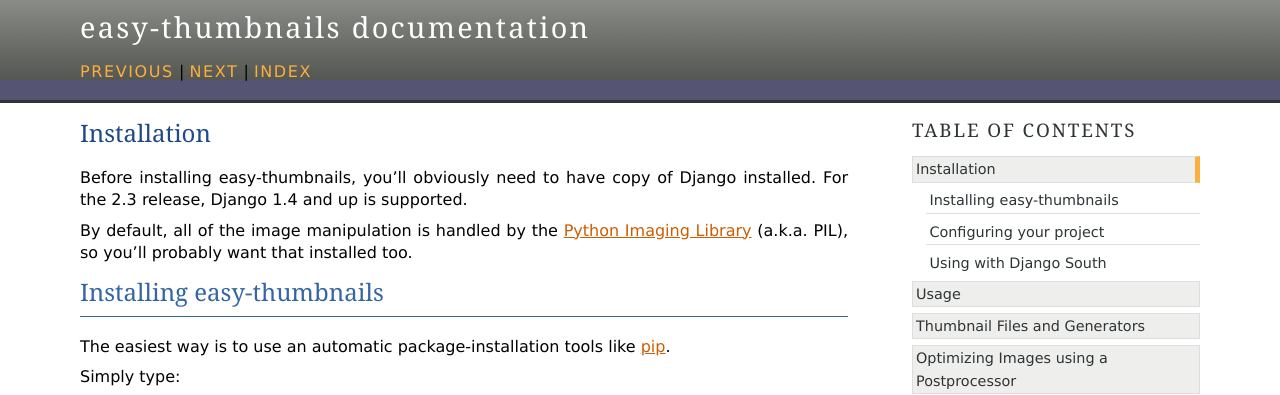
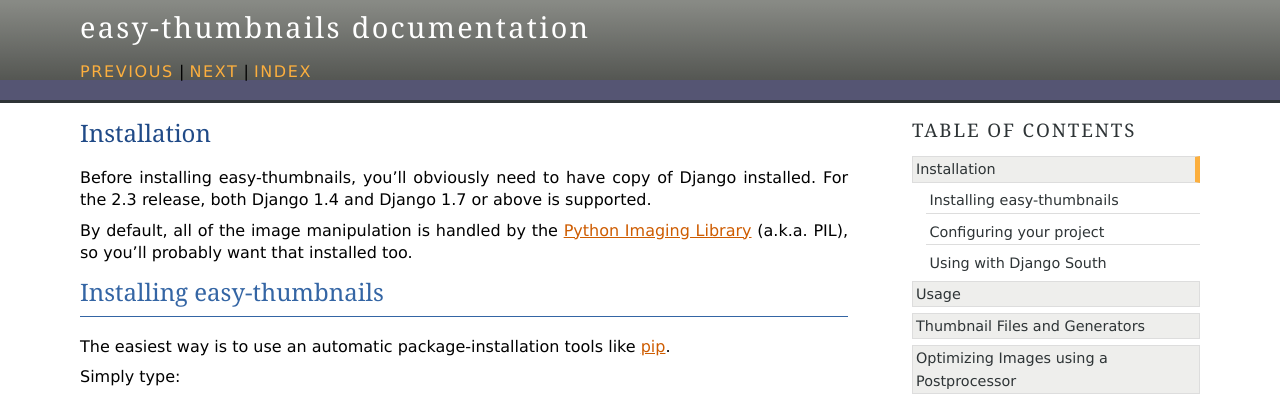
Before and after one commit to SmileyChris/easy-thumbnails, a Sphinx documentation site: the page built from docs/install.rst, in a window 1280 px wide. Shown: the top 395 px of the page. Built offline with Sphinx 7.4.7, drawn with Linux system fonts in a browser that asks for light colours; the version number could not be read and is left out.

Commit message:
Update install docs to say that 1.4 or 1.7+ are the only Django supported versions now

```diff
--- a/docs/install.rst
+++ b/docs/install.rst
@@ -2,8 +2,9 @@
 Installation
 ============
 
-Before installing easy-thumbnails, you'll obviously need to have copy of Django
-installed. For the |version| release, Django 1.4 and up is supported.
+Before installing easy-thumbnails, you'll obviously need to have copy of
+Django installed. For the |version| release, both Django 1.4 and Django 1.7 or
+above is supported.
 
 By default, all of the image manipulation is handled by the
 `Python Imaging Library`__ (a.k.a. PIL), so you'll probably want that
```
